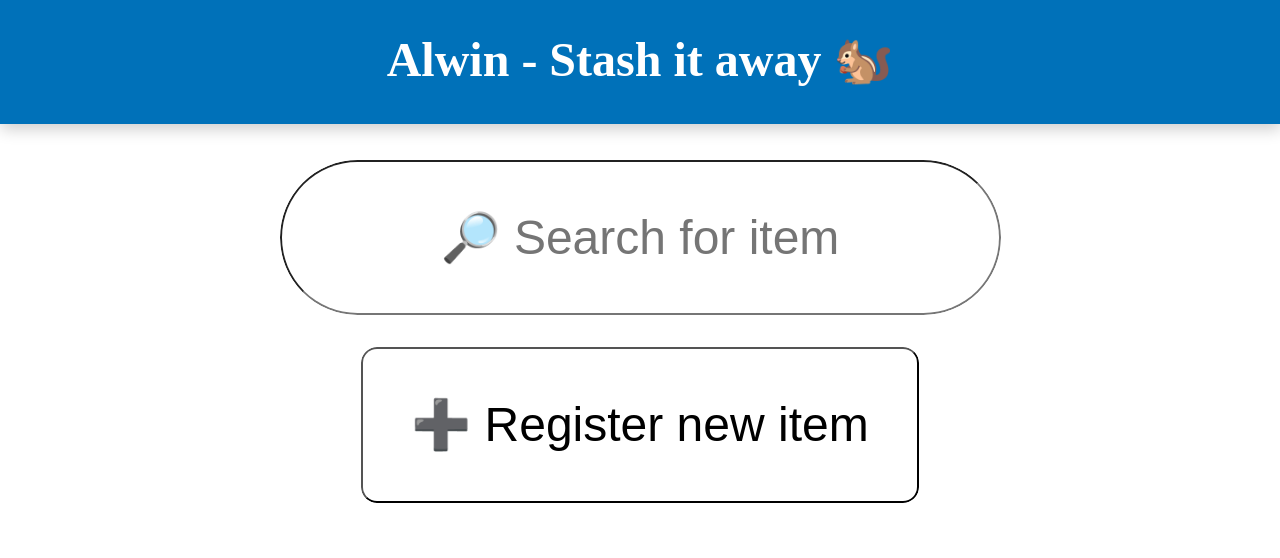
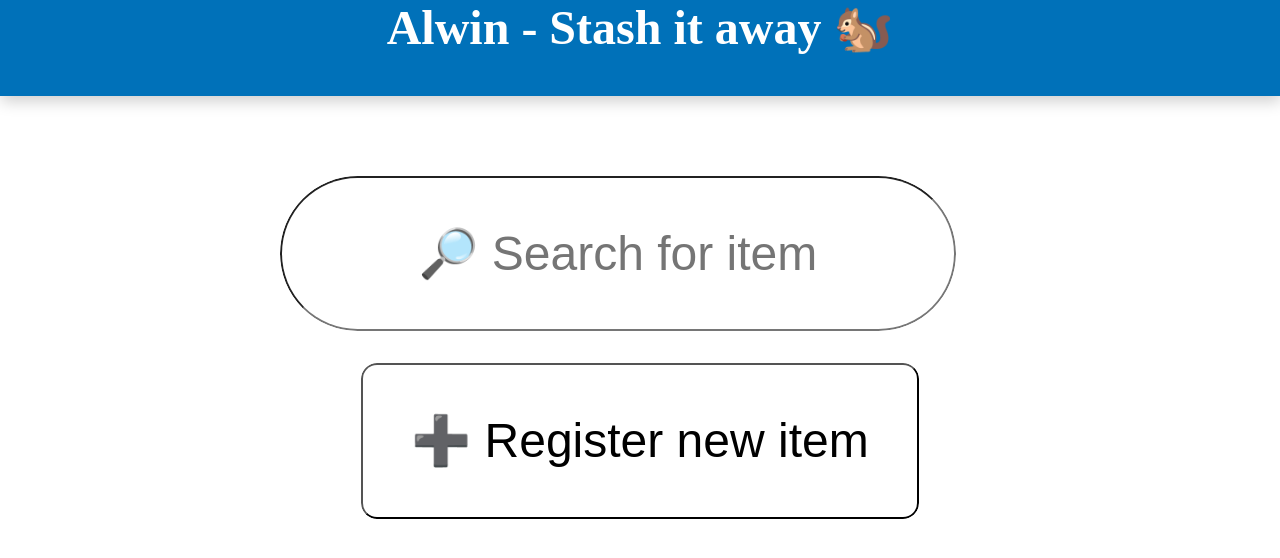
Before and after one commit to c89dev/Alwin, a website built with Vite: page index.html in a window 1280 px wide. Built offline with nearby package versions, Linux system fonts and the light colour scheme; files whose address does not match are found by name.

Commit message:
css adjust

```diff
--- a/src/style.css
+++ b/src/style.css
@@ -13,23 +13,25 @@ body {
     grid-template-areas:
         "header"
         "main";
-    grid-template-rows: 20vh 80vh;
+    grid-template-rows: auto 1fr; /* Adjusted for better layout */
 }
 /*@@@@@@@@ HEADER @@@@@@@@*/
 .headerContainer {
     grid-area: header;
-    position: fixed;
+    position: sticky; /* Changed to sticky */
     top: 0;
     display: grid;
     grid-template-areas: "back title nav";
     grid-template-columns: 20vw 60vw 20vw;
     background-color: var(--primary-bg-color);
     box-shadow: 1px 5px 15px rgba(0, 0, 0, 0.2);
+    z-index: 10; /* Ensure it stays on top */
 }
 .headerContainer h1 {
     grid-area: title;
     text-align: center;
     height: 60px;
+    margin: 0; /* Remove margin to avoid extra spacing */
 }
 .btnBack {
     grid-area: back;
@@ -44,6 +46,7 @@ body {
     flex-direction: column;
     align-items: center;
     gap: 2rem;
+    padding-top: 80px; /* Adjusted padding to avoid content overlap */
 }
 .hidden {
     opacity: 0;
@@ -65,6 +68,7 @@ h2 {
     border-radius: 999px;
     text-align: center;
     outline: white solid 2px;
+    width: 80%; /* Ensure it’s not too wide */
 }
 .resultCard {
     display: flex;
```
